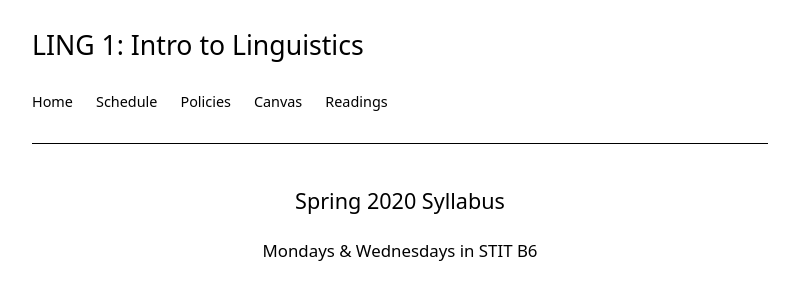
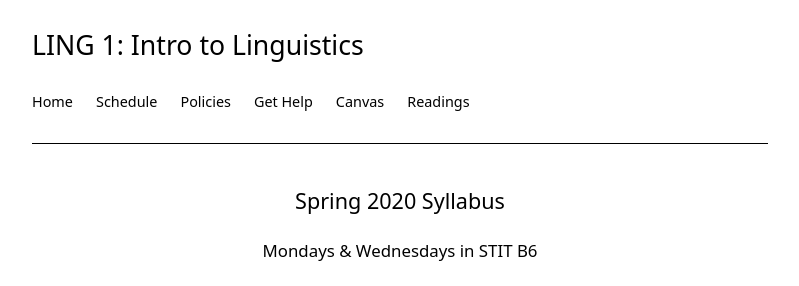
Before and after one commit to kschuler/ling001, a Jekyll site: the page built from index.md, in a window 1280 px wide and 900 px high. Shown: the top 286 px of the window, without its empty margins (240-1039 px from the left). Built offline with Jekyll 4.4.1, drawn with Linux system fonts in a browser that asks for light colours.

Commit message:
Update _config.yml

```diff
--- a/_config.yml
+++ b/_config.yml
@@ -25,6 +25,7 @@ navigation:                  # (optional) site navigation in the header
    Home: index.html
    Schedule: index.html#schedule
    Policies: index.html#policies
+   Get Help: index.html#when-we-can-help
    Canvas: https://canvas.upenn.edu/courses/1489351
    Readings: https://app.perusall.com/courses/intro-to-linguistics-1/_/dashboard/assignments/dz49CdFcboQ3sRP8C
 
```
